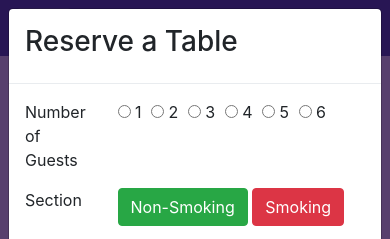
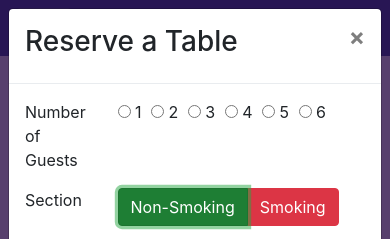
Before and after one commit to baophamhoang/LearnJS_W1, a website: page index.html in a window 390 px wide. Both pictures are taken after a click on the link "Reverse Table". Shown: the top 239 px of the page. Drawn offline with nearby package versions, Linux system fonts and the light colour scheme.

Commit message:
week 3 assignment final

```diff
--- a/index.html
+++ b/index.html
@@ -256,6 +256,7 @@
                 <!-- header -->
                 <div class="modal-header">
                     <h3 >Reserve a Table</h3>
+                    <button class="close" data-dismiss="modal">&times;</span>
                 </div>
                 <div class="modal-body">
                 <!-- body -->
@@ -292,8 +293,14 @@
                     <div class="row form-group">
                         <div class="col-3">Section</div>
                         <div class="col-9">
-                            <button name="checkbox-section" type="button" class="btn btn-success" >Non-Smoking</button>
-                            <button name="checkbox-section" type="button" class="btn btn-danger">Smoking</button>
+                            <div class="btn-group btn-group-toggle" data-toggle="buttons">
+                                <label class="btn btn-success active focus">
+                                    <input type="radio" checked>Non-Smoking
+                                </label>
+                                <label class="btn btn-danger ">
+                                    <input type="radio" >Smoking
+                                </label>
+                            </div>
                         </div>
                     </div>
 
```
